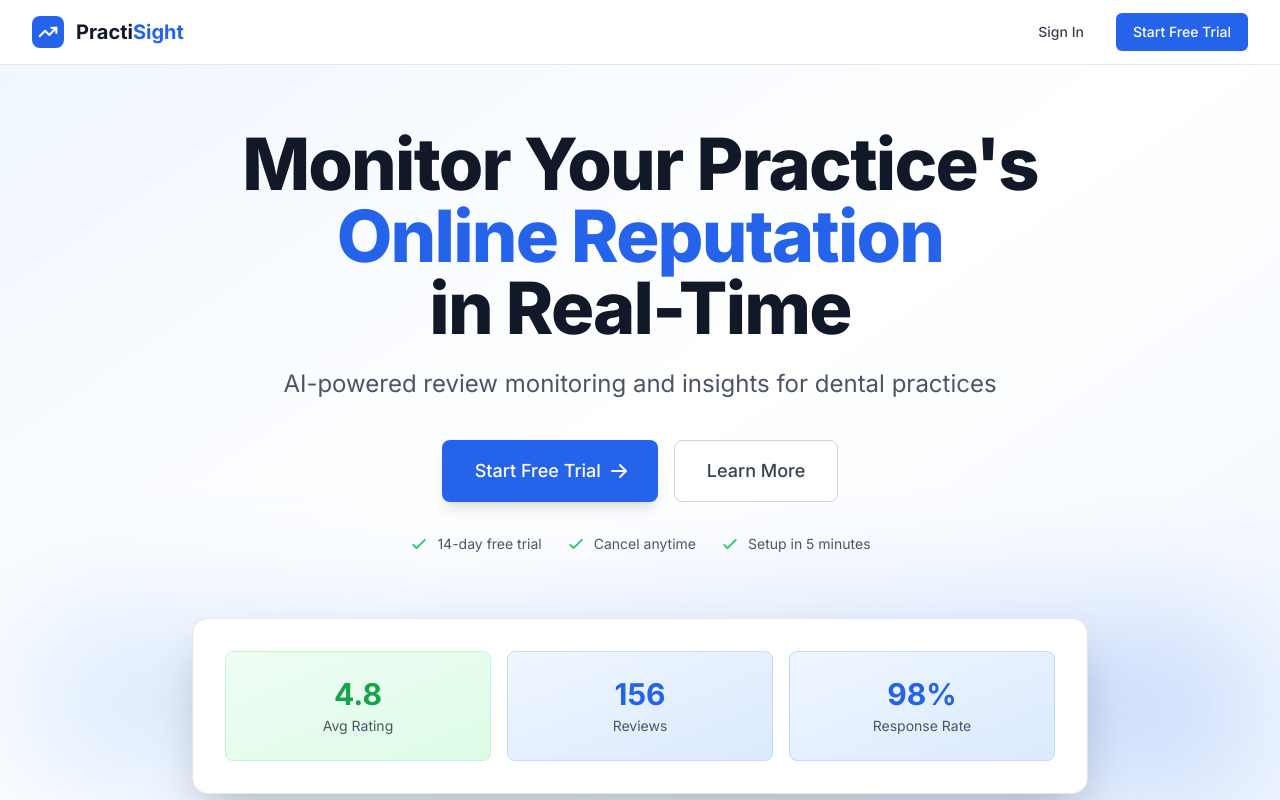
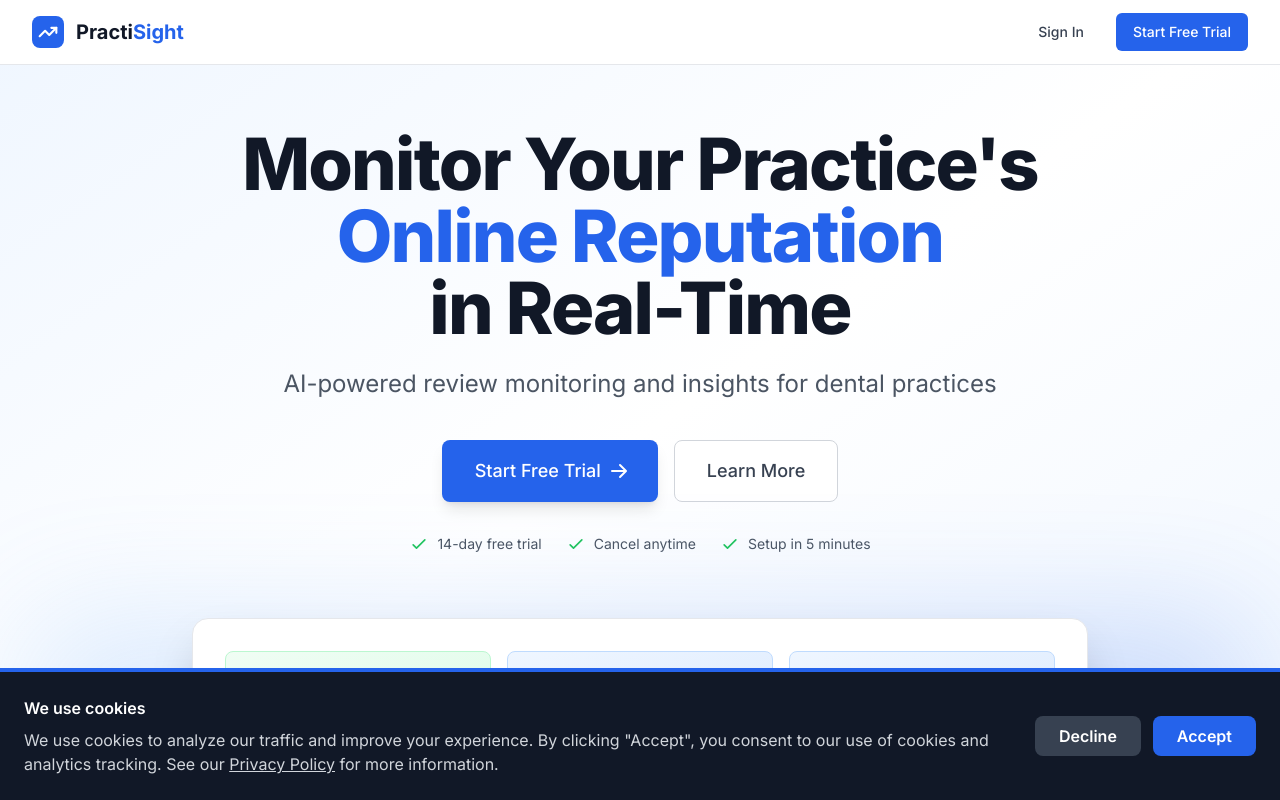
Before and after one commit to abhisheknt-blip/practisight-landing, a Next.js app: page / in a window 1280 px wide. Shown: the top 800 px of the page. Built offline with nearby package versions, Linux system fonts and the light colour scheme.

Commit message:
Add Google Analytics and cookie consent banner

```diff
--- /dev/null
+++ b/app/components/CookieConsent.tsx
@@ -0,0 +1,73 @@
+'use client';
+
+import { useState, useEffect } from 'react';
+
+export default function CookieConsent() {
+  const [showBanner, setShowBanner] = useState(false);
+
+  useEffect(() => {
+    // Check if user has already accepted cookies
+    const hasConsent = localStorage.getItem('cookie-consent');
+    if (!hasConsent) {
+      setShowBanner(true);
+    } else if (hasConsent === 'accepted') {
+      // Enable Google Analytics if already accepted
+      enableAnalytics();
+    }
+  }, []);
+
+  const enableAnalytics = () => {
+    // Enable Google Analytics tracking
+    if (typeof window !== 'undefined' && (window as any).gtag) {
+      (window as any).gtag('consent', 'update', {
+        analytics_storage: 'granted'
+      });
+    }
+  };
+
+  const handleAccept = () => {
+    localStorage.setItem('cookie-consent', 'accepted');
+    enableAnalytics();
+    setShowBanner(false);
+  };
+
+  const handleDecline = () => {
+    localStorage.setItem('cookie-consent', 'declined');
+    setShowBanner(false);
+  };
+
+  if (!showBanner) return null;
+
+  return (
+    <div className="fixed bottom-0 left-0 right-0 bg-gray-900 text-white p-4 md:p-6 shadow-lg z-50 border-t-4 border-blue-600">
+      <div className="max-w-7xl mx-auto flex flex-col md:flex-row items-center justify-between gap-4">
+        <div className="flex-1 text-sm md:text-base">
+          <p className="font-semibold mb-2">We use cookies</p>
+          <p className="text-gray-300">
+            We use cookies to analyze our traffic and improve your experience.
+            By clicking "Accept", you consent to our use of cookies and analytics tracking.
+            See our{' '}
+            <a href="/privacy" className="underline hover:text-blue-400 transition-colors">
+              Privacy Policy
+            </a>{' '}
+            for more information.
+          </p>
+        </div>
+        <div className="flex gap-3 flex-shrink-0">
+          <button
+            onClick={handleDecline}
+            className="px-6 py-2 bg-gray-700 hover:bg-gray-600 rounded-lg font-semibold transition-colors"
+          >
+            Decline
+          </button>
+          <button
+            onClick={handleAccept}
+            className="px-6 py-2 bg-blue-600 hover:bg-blue-700 rounded-lg font-semibold transition-colors"
+          >
+            Accept
+          </button>
+        </div>
+      </div>
+    </div>
+  );
+}
--- a/app/layout.tsx
+++ b/app/layout.tsx
@@ -1,6 +1,8 @@
 import type { Metadata, Viewport } from "next";
 import { Inter } from "next/font/google";
+import Script from "next/script";
 import "./globals.css";
+import CookieConsent from "./components/CookieConsent";
 
 const inter = Inter({ subsets: ["latin"] });
 
@@ -50,7 +52,31 @@ export default function RootLayout({
 }>) {
   return (
     <html lang="en">
-      <body className={inter.className}>{children}</body>
+      <body className={inter.className}>
+        {children}
+        {/* Google Analytics */}
+        <Script
+          src="https://www.googletagmanager.com/gtag/js?id=G-R1LJRSE39P"
+          strategy="afterInteractive"
+        />
+        <Script id="google-analytics" strategy="afterInteractive">
+          {`
+            window.dataLayer = window.dataLayer || [];
+            function gtag(){dataLayer.push(arguments);}
+            gtag('js', new Date());
+
+            // Set default consent mode
+            gtag('consent', 'default', {
+              'analytics_storage': 'denied'
+            });
+
+            gtag('config', 'G-R1LJRSE39P', {
+              page_path: window.location.pathname,
+            });
+          `}
+        </Script>
+        <CookieConsent />
+      </body>
     </html>
   );
 }
```
Also changed, not shown: .claude/settings.local.json.
